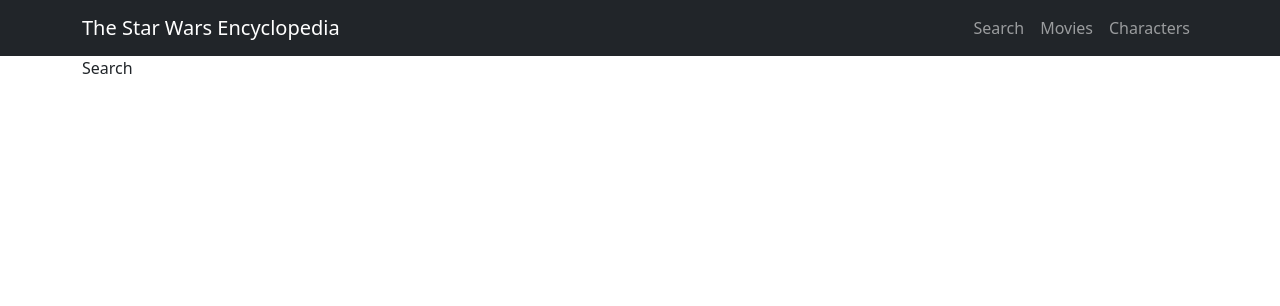
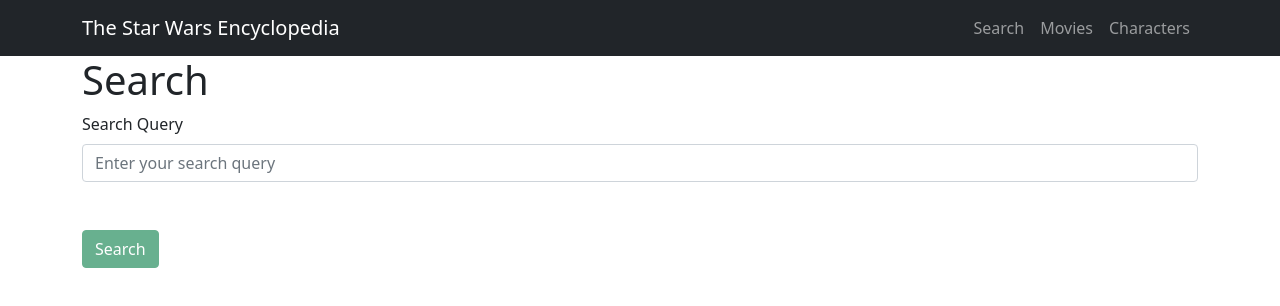
Before and after one commit to Cazanova144/Star-Wars-Encyclopedia, a React (Create React App) app: page /search in a window 1280 px wide. Shown: the top 306 px of the page. Built offline with nearby package versions, Linux system fonts and the light colour scheme.

Commit message:
Made functioning search route (only chars atm, no pagination)

```diff
--- a/src/pages/Search.jsx
+++ b/src/pages/Search.jsx
@@ -1,8 +1,104 @@
 import React from 'react'
+import { useEffect, useState, useRef } from 'react'
+import { Link, useSearchParams } from 'react-router-dom'
+import Button from 'react-bootstrap/Button'
+import Form from 'react-bootstrap/Form'
+import ListGroup from 'react-bootstrap/ListGroup'
+import SWApi from '../services/SWApi'
+import getIdFromUrl from '../services/GetId'
 
 const Search = () => {
+    const [searchInput, setSearchInput] = useState('')
+    const [searchResult, setSearchResult] = useState(null)
+	const [loading, setLoading] = useState(false)
+    const [Page, setPage] = useState(1)
+    const [searchParams, setSearchParams] = useSearchParams()
+	const searchInputRef = useRef()
+
+    const searchPeople = async (searchQuery, page = Page ) => {
+
+        if (searchQuery === null) {
+            return
+        }
+		// set loading to true
+		setLoading(true)
+		setSearchResult(null)
+
+		// execute search
+		const data = await SWApi.searchPeople(searchQuery, page)
+
+        console.log('Data:', data)
+
+		// set loading to false
+		setSearchResult(data)
+		setLoading(false)
+	}
+
+	const handleSubmit = async e => {
+		e.preventDefault()
+
+		if (!searchInput.length) {
+			return
+		}
+
+		setSearchParams({ query: searchInput })
+        searchPeople(searchInput)
+	}
+
     return (
-        <div>Search</div>
+        <>
+            <h1>Search</h1>
+
+            <Form onSubmit={handleSubmit}>
+                <Form.Group className="mb-5">
+                    <Form.Label>Search Query</Form.Label>
+                        <Form.Control
+                            onChange={e => setSearchInput(e.target.value)}
+                            placeholder="Enter your search query"
+                            ref={searchInputRef}
+                            required
+                            type="text"
+                            value={searchInput}
+                        />
+                </Form.Group>
+
+                <div className="d-flex justify-content-between">
+					<Button variant="success" type="submit" disabled={!searchInput.length}>Search</Button>
+				</div>
+            </Form>
+
+            {loading && (<div className="mt-4">Loading...</div>)}
+
+			{searchResult && (
+				<div className="search-result mt-4">
+
+					<ListGroup>
+						{searchResult.results.map(hit => (
+							<ListGroup.Item
+								action
+                                as={Link}
+                                to={`/characters/${getIdFromUrl(hit.url)}`}
+								key={hit.created}
+							>
+								<h3>{hit.name}</h3>
+							</ListGroup.Item>
+						))}
+					</ListGroup>
+
+                    <Form onSubmit={handleSubmit}>
+                        <div className="d-flex justify-content-between align-items-center mt-4">
+                            <div className="mb-5">
+                                <Button disabled={Page === 1} onClick={() => setPage(prevPage => prevPage - 1)} type="submit">Previous Page</Button>
+
+                                <Button disabled={searchResult.next === null} onClick={() => setPage(prevPage => prevPage + 1)} type="submit">Next Page</Button>
+                            </div>
+                        </div>
+                    </Form>
+
+				</div>
+			)}
+
+        </>
     )
 }
 
--- a/src/services/SWApi.js
+++ b/src/services/SWApi.js
@@ -22,9 +22,19 @@
     return res.data
 }
 
+const get = async (endpoint) => {
+    const response = await axios.get(endpoint)
+    return response.data
+}
+
+const searchPeople = async (query, page) => {
+    return get(`/people/?search=${query}&page=${page}`)
+}
+
 export default {
     getMovies,
     getMovie,
     getPeople,
     getPerson,
+    searchPeople,
 }
```
